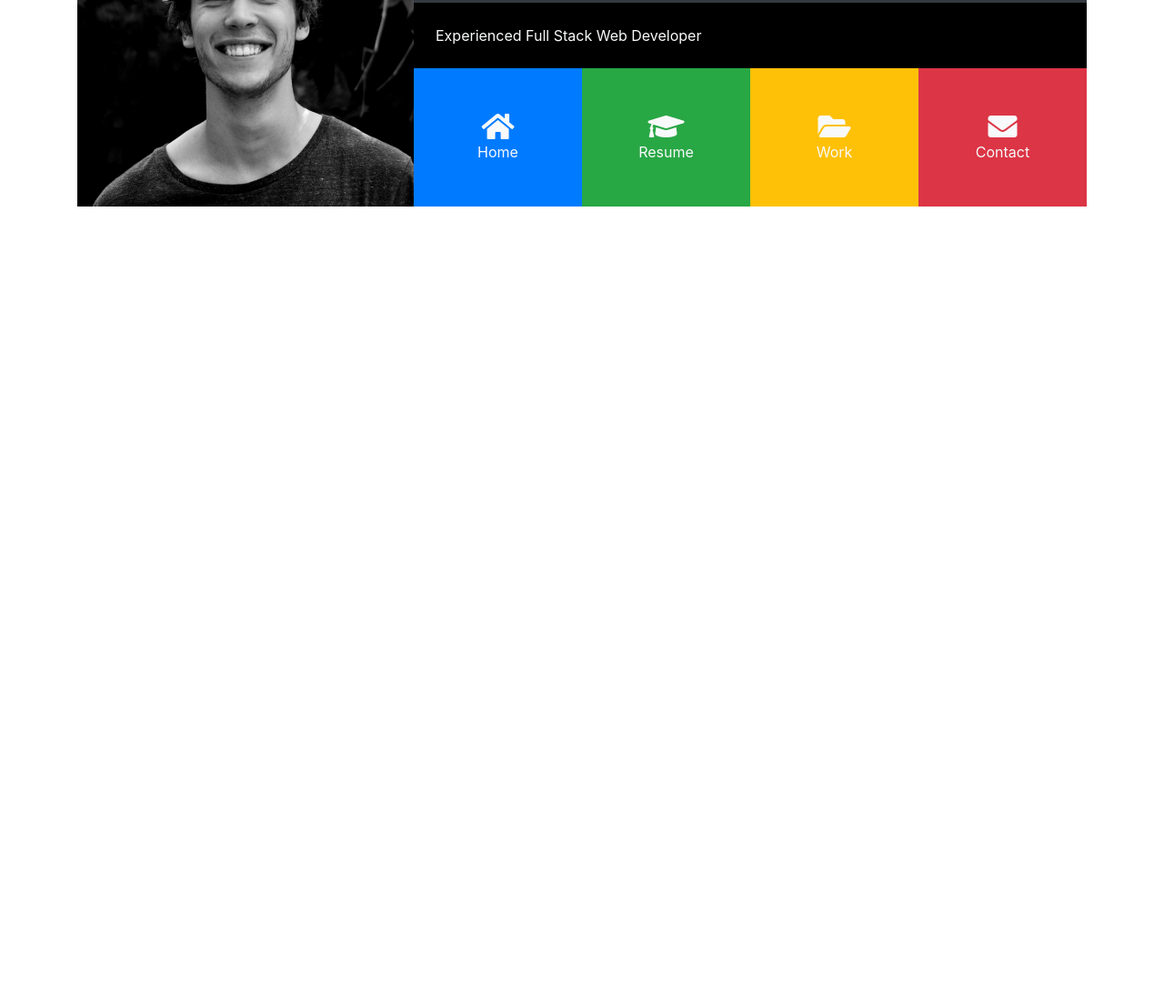
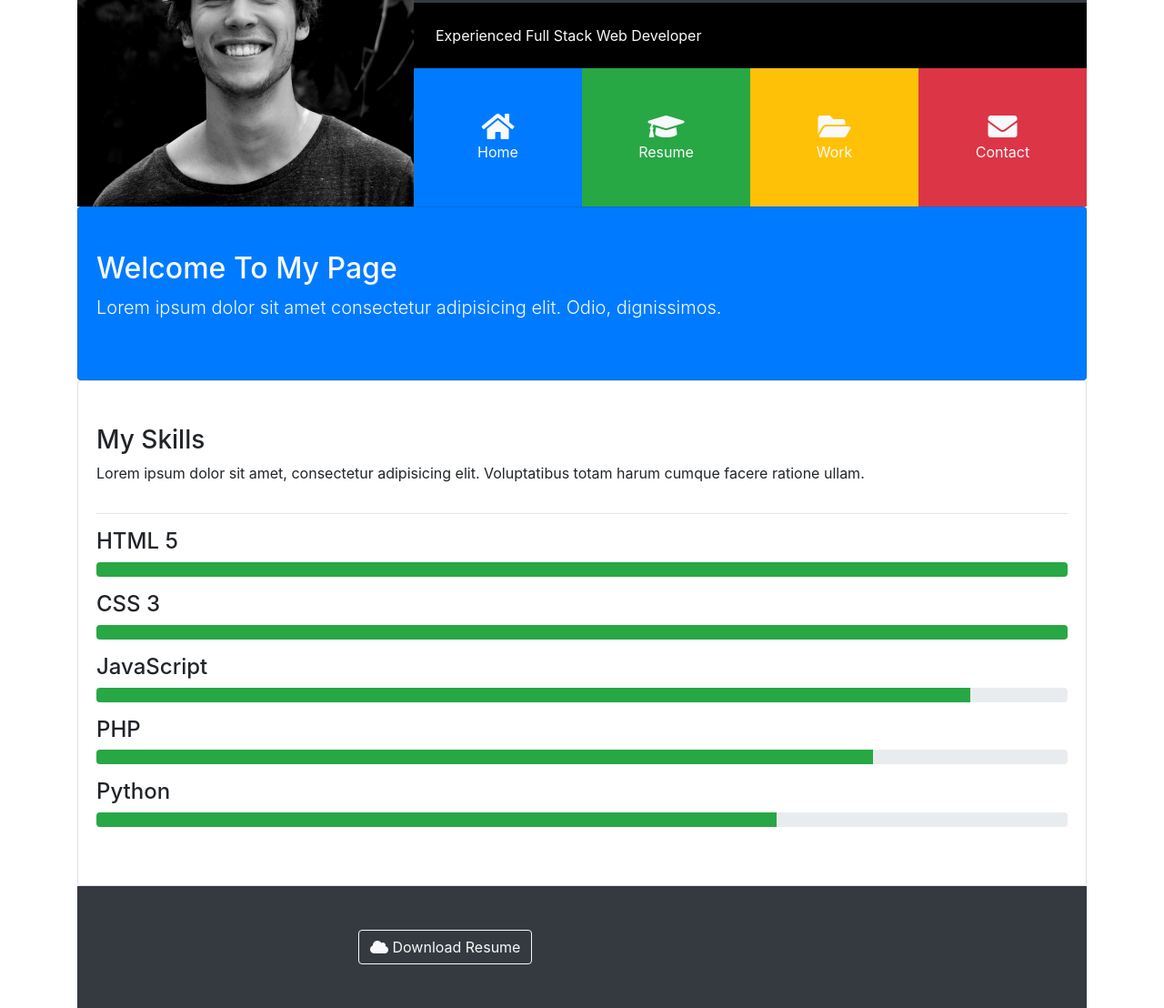
Before and after one commit to sabbath1976/Portfoliogrid, a plain HTML site: page up/index.html in a window 1280 px wide. Shown: the part 168-1276 px from the top of the page at 91% size. Before the commit the page ends 800 px from the top, so only its background shows below. Drawn offline with nearby package versions, Linux system fonts and the light colour scheme.

Commit message:
Add Home section

```diff
--- a/sass/style.scss
+++ b/sass/style.scss
@@ -14,6 +14,12 @@ $color-black: #000;
 
 .port-item {
     width: 30%;
+    transition: all 0.2s;
+
+    &:hover {
+        opacity: 0.8;
+        cursor: pointer;
+    }
 
     @media only screen and (min-width: 1199px) {
         padding: 3rem !important;
--- a/up/index.html
+++ b/up/index.html
@@ -144,6 +144,79 @@
                     </div>
                 </div>
             </header>
+
+            <!-- HOME -->
+            <div id="home" class="collapse show">
+                <div class="card card-body bg-primary text-light py-5">
+                    <h2 class="text-capitalize">Welcome to my page</h2>
+                    <p class="lead">
+                        Lorem ipsum dolor sit amet consectetur adipisicing elit.
+                        Odio, dignissimos.
+                    </p>
+                </div>
+
+                <div class="card card-body py-5">
+                    <h3>My Skills</h3>
+                    <p>
+                        Lorem ipsum dolor sit amet, consectetur adipisicing
+                        elit. Voluptatibus totam harum cumque facere ratione
+                        ullam.
+                    </p>
+
+                    <hr />
+
+                    <h4>HTML 5</h4>
+                    <div class="progress mb-3">
+                        <div
+                            class="progress-bar bg-success"
+                            style="width: 100%"
+                        ></div>
+                    </div>
+
+                    <h4>CSS 3</h4>
+                    <div class="progress mb-3">
+                        <div
+                            class="progress-bar bg-success"
+                            style="width: 100%"
+                        ></div>
+                    </div>
+
+                    <h4>JavaScript</h4>
+                    <div class="progress mb-3">
+                        <div
+                            class="progress-bar bg-success"
+                            style="width: 90%"
+                        ></div>
+                    </div>
+
+                    <h4>PHP</h4>
+                    <div class="progress mb-3">
+                        <div
+                            class="progress-bar bg-success"
+                            style="width: 80%"
+                        ></div>
+                    </div>
+
+                    <h4>Python</h4>
+                    <div class="progress mb-3">
+                        <div
+                            class="progress-bar bg-success"
+                            style="width: 70%"
+                        ></div>
+                    </div>
+                </div>
+            </div>
+
+            <!-- FOOTER -->
+            <footer class="footer p-5 bg-dark text-light">
+                <div class="row">
+                    <div class="col-md-6 mx-auto">
+                        <a href="#" class="btn btn-outline-light">
+                            <i class="fas fa-cloud"></i> Download Resume
+                        </a>
+                    </div>
+                </div>
+            </footer>
         </div>
 
         <script
```
Also changed, not shown: up/css/style.css.
